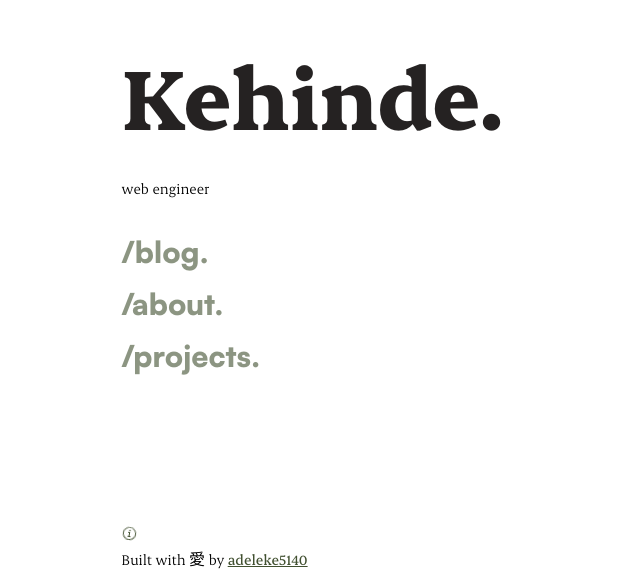
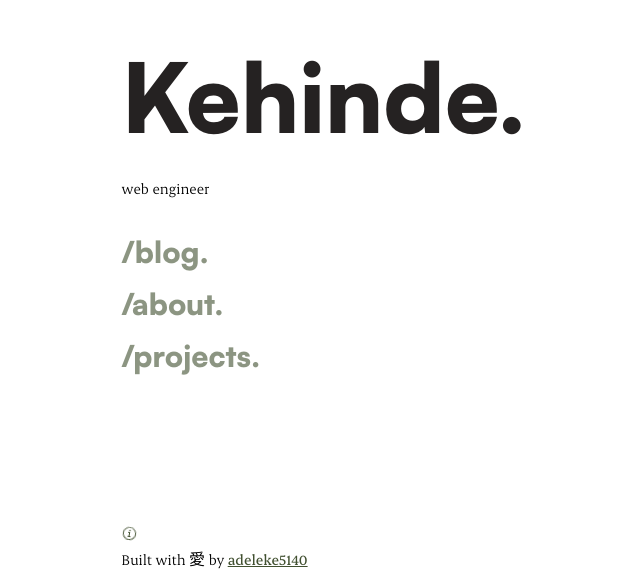
Before and after one commit to adeleke5140/portfolio-v2, a Next.js app: page / in a window 1280 px wide. Shown: the part 220-800 px from the top of the page, without its empty margins (96-736 px from the left). Built offline with nearby package versions, Linux system fonts and the light colour scheme.

Commit message:
style: change font to satoshi

```diff
--- a/src/pages/index.tsx
+++ b/src/pages/index.tsx
@@ -22,7 +22,7 @@ export default function Home() {
 
       <section className="flex flex-col mt-[43%] justify-center" id="parent">
         <header className="mb-8">
-          <h1 className="font-erode text-heading-color text-7xl sm:text-8xl font-extrabold">
+          <h1 className="font-satoshi text-heading-color text-7xl sm:text-8xl font-extrabold">
             Kehinde.
           </h1>
           <h2 className="mt-8 font-normal leading-[1.6] font-erode">
```
